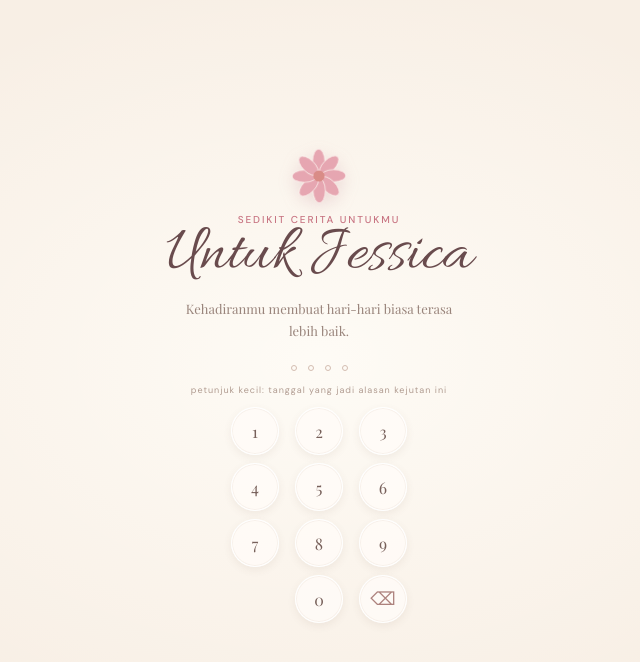
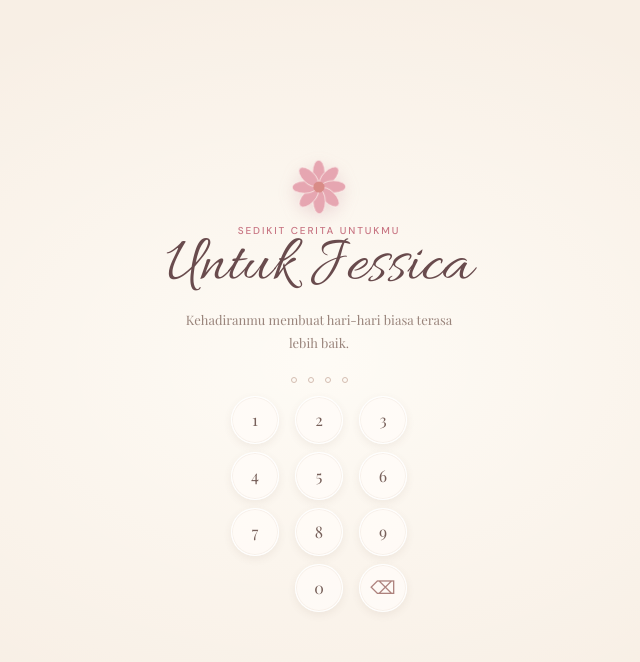
Before and after one commit to Loraxsian/Onlyforyou, a plain HTML site: page index.html in a window 1280 px wide. Shown: the whole page, without its empty margins (321-961 px from the left). Drawn offline with nearby package versions, Linux system fonts and the light colour scheme; a web font is replaced by a local one.

Commit message:
fix: enable letter close pointer events and remove all pin spoilers

```diff
--- a/index.html
+++ b/index.html
@@ -168,8 +168,7 @@
           <span class="pin-dot"></span>
           <span class="pin-dot"></span>
         </div>
-        <p class="pin-hint">petunjuk kecil: tanggal yang jadi alasan kejutan ini</p>
-        <div class="keypad" id="keypad" aria-label="Keypad tanggal spesial">
+        <div class="keypad" id="keypad" aria-label="Keypad angka">
           <button class="keypad-key" type="button" data-digit="1">1</button>
           <button class="keypad-key" type="button" data-digit="2">2</button>
           <button class="keypad-key" type="button" data-digit="3">3</button>
--- a/style.css
+++ b/style.css
@@ -1258,6 +1258,7 @@ body.site-open { overflow: hidden; }
   grid-template-rows: 1fr;
   opacity: 1;
   transform: translateY(18px);
+  pointer-events: auto;
 }
 
 .letter-card.is-closing .letter-paper {
```
